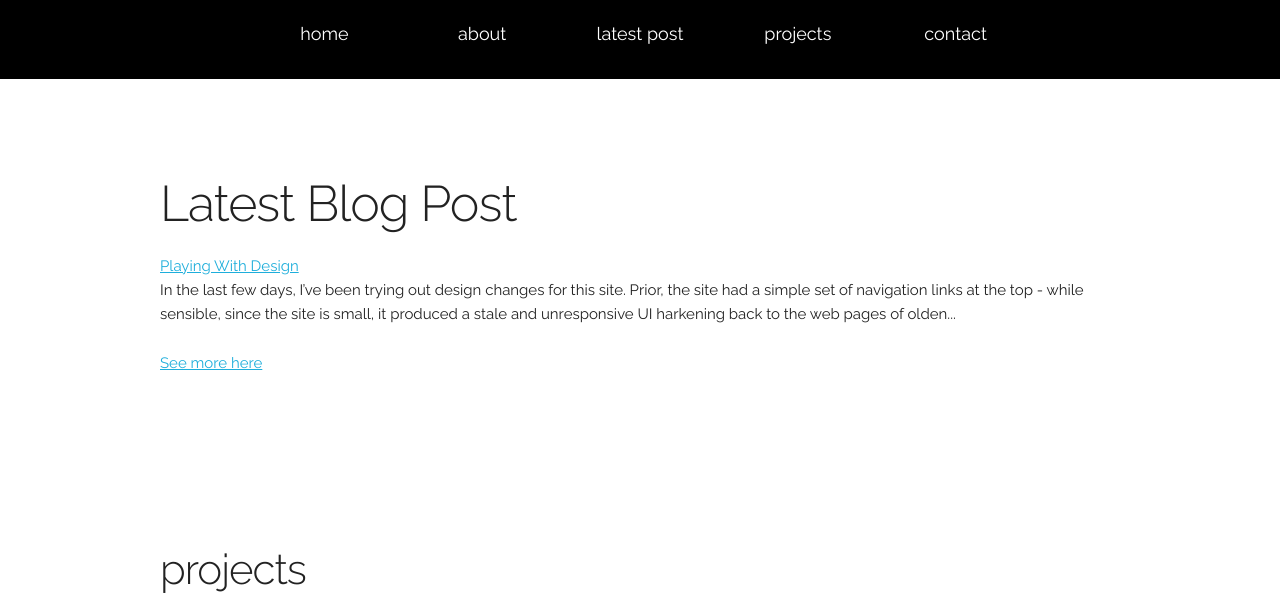
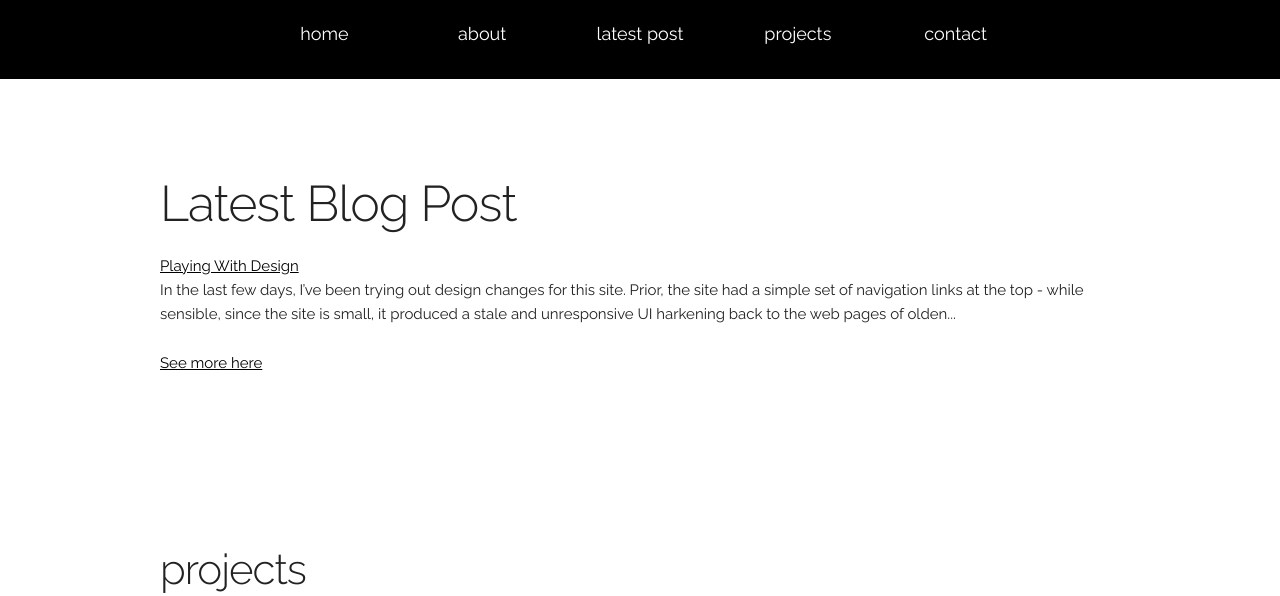
Before and after one commit to drsaeva/drsaeva.github.io, a Jekyll site: the page built from index.html, in a window 1280 px wide and 1400 px high, scrolled down 1337 px. Shown: the top 596 px of the window. Built offline with Jekyll 4.4.1, drawn with Linux system fonts in a browser that asks for light colours; nearby versions of some CDN libraries; comment, search, counter and statistics services are not loaded; grey boxes are pictures that could not be loaded.

Commit message:
Update skeleton.css

```diff
--- a/css/skeleton.css
+++ b/css/skeleton.css
@@ -179,9 +179,13 @@ p {
 /* Links
 –––––––––––––––––––––––––––––––––––––––––––––––––– */
 a {
-  color: #1EAEDB; }
+  color: #000;
+}
 a:hover {
-  color: #0FA0CE; }
+  color: #0FA0CE;
+  text-decoration: none;
+  transition: ease 0.3s;
+}
 
 
 /* Buttons
```
